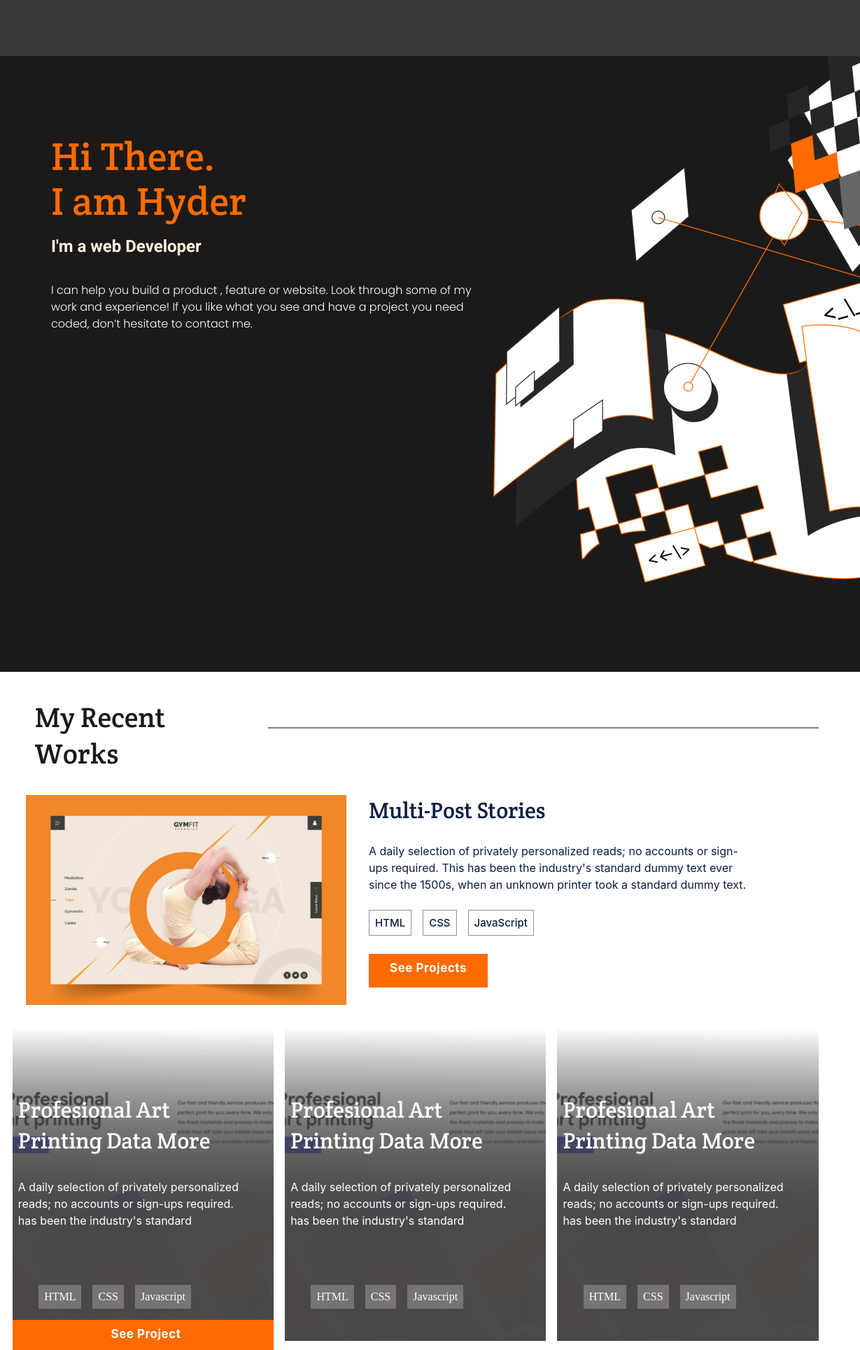
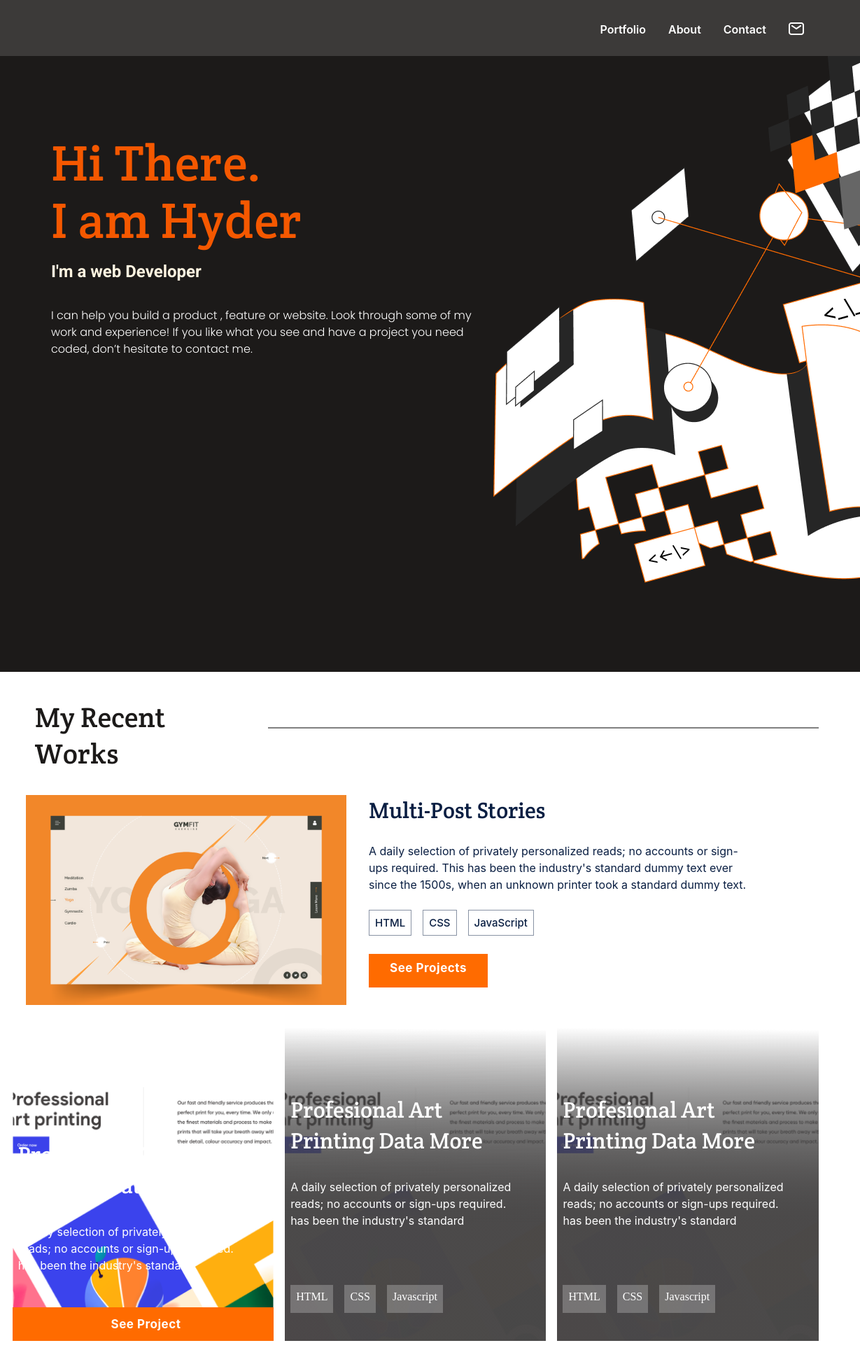
Before and after one commit to codeWithHyder/portfolionew, a website: page index.html in a window 1280 px wide. Shown: the top 1929 px of the page at 70% size, 51-1280 px from the left. Drawn offline with Linux system fonts and the light colour scheme.

Commit message:
added what was asked by reviewer

```diff
--- a/index.html
+++ b/index.html
@@ -28,6 +28,12 @@
     <nav class="nav-container">
         <a class="Johnd" href=""></a>
         <a class="menu" href="#"></a>
+        <ul>
+            <li><a href="">Portfolio</a></li>
+            <li><a href="">About</a></li>
+            <li><a href="">Contact</a></li>
+            <li><a href=""><img src="/images/msg.png"></a></li>
+        </ul>
     </nav>
     </header>
 
--- a/style.css
+++ b/style.css
@@ -26,6 +26,10 @@ header {
   background: #3c3a39;
 }
 
+.nav-container ul {
+  display: none;
+}
+
 .Johnd {
   margin-top: auto;
   width: 50%;
@@ -46,6 +50,7 @@ header {
   background-image: url("images/menu.png");
   background-position: top right;
 }
+
 
 .hero-section {
   width: 100%;
@@ -217,7 +222,7 @@ footer ul {
   margin-left: 0;
   height: 70px;
   width: 100%;
-  background-color: #67696b;
+  background-color: #fdfcfc;
   border-top: 1px solid;
 }
 
@@ -497,12 +502,29 @@ form ul li button:hover {
 
 /* -----------------------------css for desktop or bigger screens-------- */
 @media only screen and (min-width: 768px) {
-  html {
+  main {
     width: 100%;
   }
 
   .menu {
     display: none;
+  }
+
+  .nav-container ul {
+    display: flex;
+    margin-right: 3rem;
+  }
+
+  .nav-container ul li a {
+    text-decoration: none;
+    width: 63px;
+    height: 20px;
+    font-family: 'Inter', sans-serif;
+    font-style: normal;
+    font-weight: 600;
+    font-size: 16px;
+    line-height: 20px;
+    color: #fff;
   }
 
   .hero-section {
@@ -558,6 +580,15 @@ form ul li button:hover {
     margin-top: 8rem;
     padding-top: 2rem;
     margin-bottom: 30rem;
+  }
+
+  .hero-right h1 {
+    font-family: 'Crete Round', sans-serif;
+    font-style: normal;
+    font-weight: 400;
+    font-size: 72px;
+    line-height: 82px;
+    color: #f55800;
   }
 
   .hero-right p {
@@ -624,20 +655,38 @@ form ul li button:hover {
     align-items: center;
   }
 
+  .work ul {
+    height: 2.5rem;
+    margin-left: 0.5rem;
+  }
+
   .work button {
     display: none;
   }
 
+  .wdr21 {
+    display: flex;
+    flex-direction: column;
+    justify-content: end;
+    background-image: url('./images/Img Placeholder (2).png');
+  }
+
+  .wdr21 ul {
+    display: none;
+  }
+
   .wdr21 button {
-    display: block;
-    padding-bottom: 3rem;
+    display: flex;
+    height: 2rem;
+    justify-content: center;
+    height: 3rem;
   }
 
   /* ----------about me ------------------------ */
   .aboutme-container {
     width: 100%;
     height: auto;
-    background: #1c1a19;
+    background: #262626;
     display: flex;
     flex-direction: column;
   }
@@ -656,6 +705,12 @@ form ul li button:hover {
   .aboutme-left h4 {
     text-align: left;
     padding-left: 1rem;
+    font-family: 'Crete Round', sans-serif;
+    font-style: normal;
+    font-weight: 400;
+    font-size: 72px;
+    line-height: 82px;
+    color: #f55800;
   }
 
   .aboutme-left .gr {
```
Also changed, not shown: images/msg.png (added).
